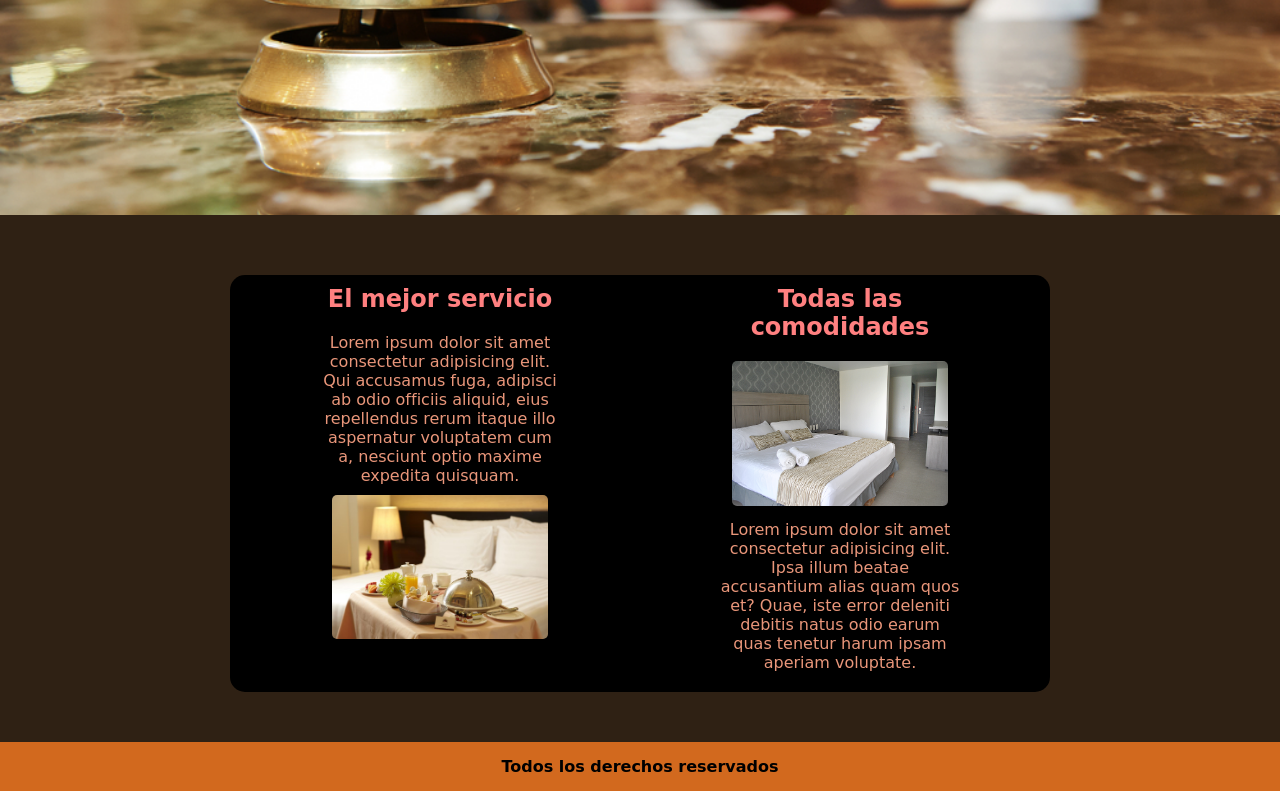
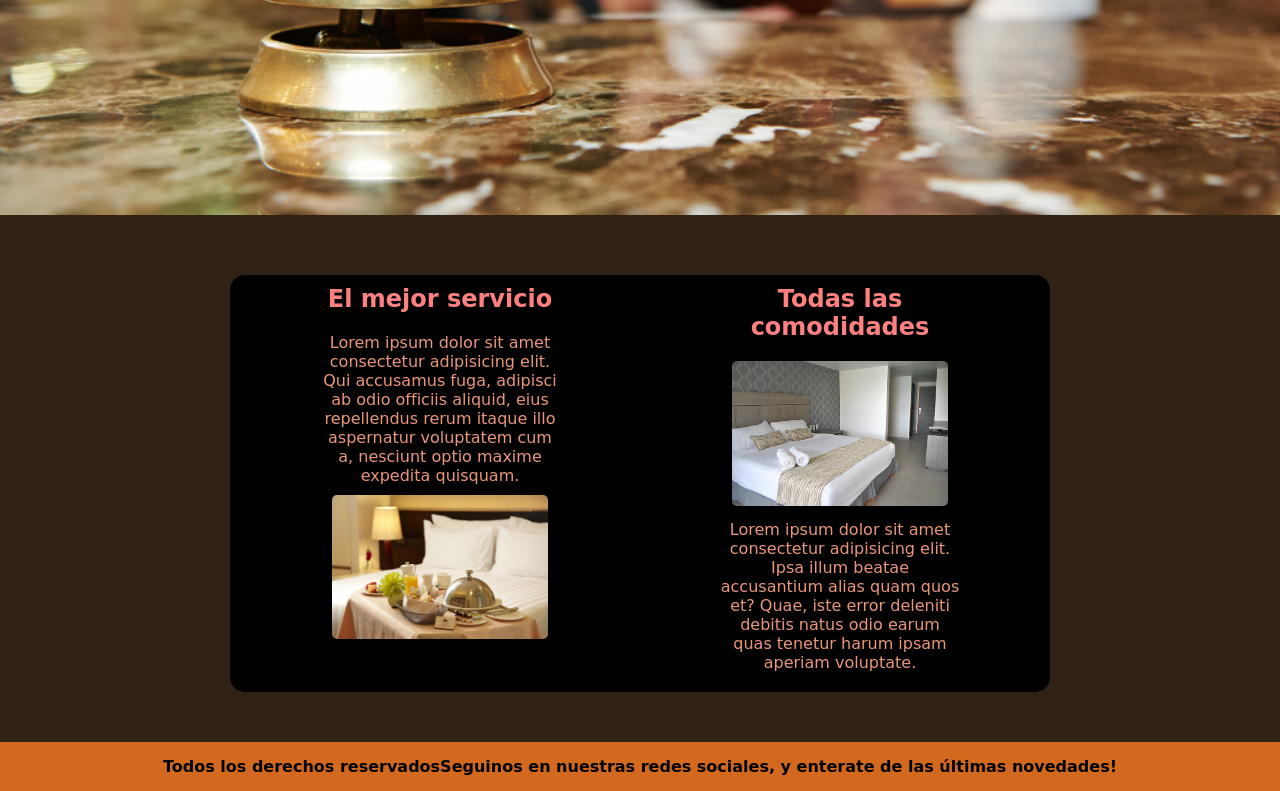
Before and after one commit to Micasebonne/Hotel-Casebonne, a plain HTML site: page index.html in a window 1280 px wide. Shown: the part 525-1316 px from the top of the page. Drawn offline with Linux system fonts and the light colour scheme; a web font is replaced by a local one.

Commit message:
Agregue información en el footer del Index

```diff
--- a/index.html
+++ b/index.html
@@ -42,6 +42,7 @@
     <!--  Pie de página -->
     <footer>
        <p>Todos los derechos reservados</p>
+        <p>Seguinos en nuestras redes sociales, y enterate de las últimas novedades!</p>
     </footer>
 </body>
 </html>
```
